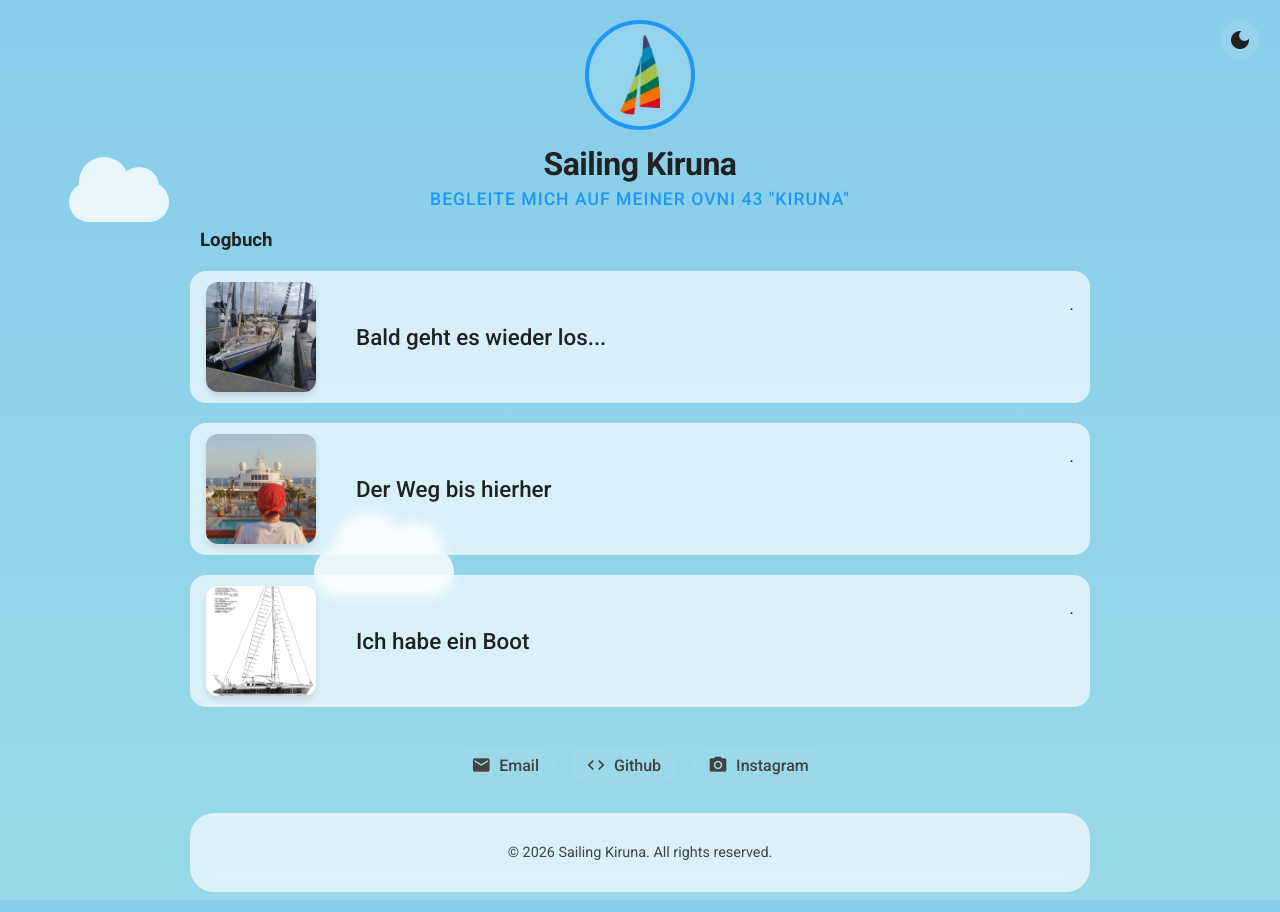
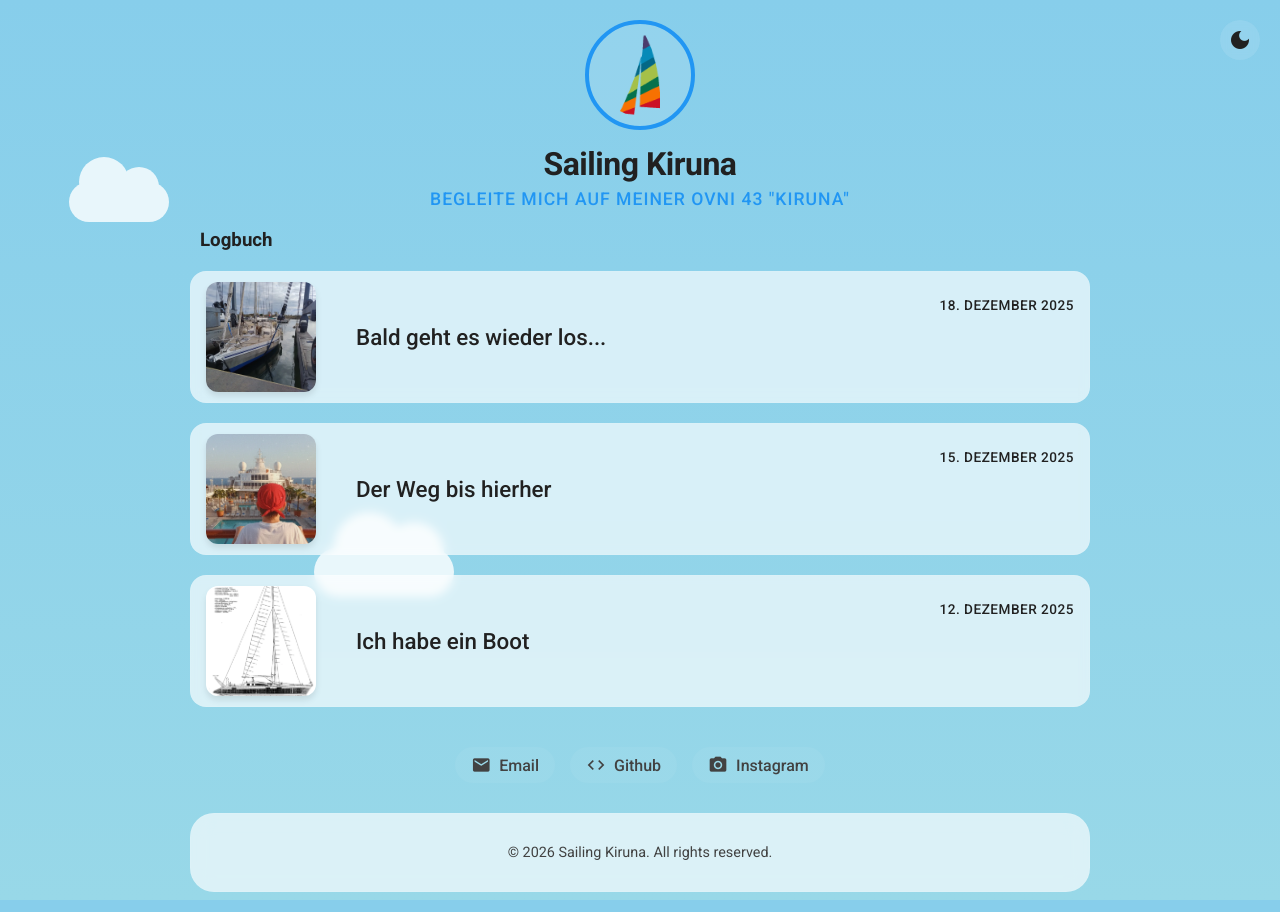
Before and after one commit to relyant/relyant.github.io, a Jekyll site: the page built from index.html, in a window 1280 px wide. Built offline with Jekyll 4.4.1, drawn with Linux system fonts in a browser that asks for light colours.

Commit message:
Update index.html

```diff
--- a/index.html
+++ b/index.html
@@ -31,8 +31,10 @@ title: Sailing Kiruna
         {% endif %}
 
         <div class="blog-details">
-            <span class="blog-date">{% assign m = page.date | date: "%-m" %}
-{{ page.date | date: "%d" }}.
+            <!-- CHANGED page.date TO post.date BELOW -->
+            <span class="blog-date">
+                {% assign m = post.date | date: "%-m" %}
+                {{ post.date | date: "%d" }}.
                 {% case m %}
                   {% when '1' %}Januar
                   {% when '2' %}Februar
@@ -47,14 +49,9 @@ title: Sailing Kiruna
                   {% when '11' %}November
                   {% when '12' %}Dezember
                 {% endcase %}
-{{ page.date | date: "%Y" }}
+                {{ post.date | date: "%Y" }}
             </span>
             <h4 class="blog-title">{{ post.title }}</h4>
-            <!-- Optional: Show excerpt
-            <p style="font-size: 0.9rem; color: var(--text-secondary); margin-top:5px;">
-                {{ post.excerpt | strip_html | truncatewords: 20 }}
-            </p>
-            -->
         </div>
     </a>
     {% endfor %}
```
Lines whose indentation alone changed are shown as unchanged.
